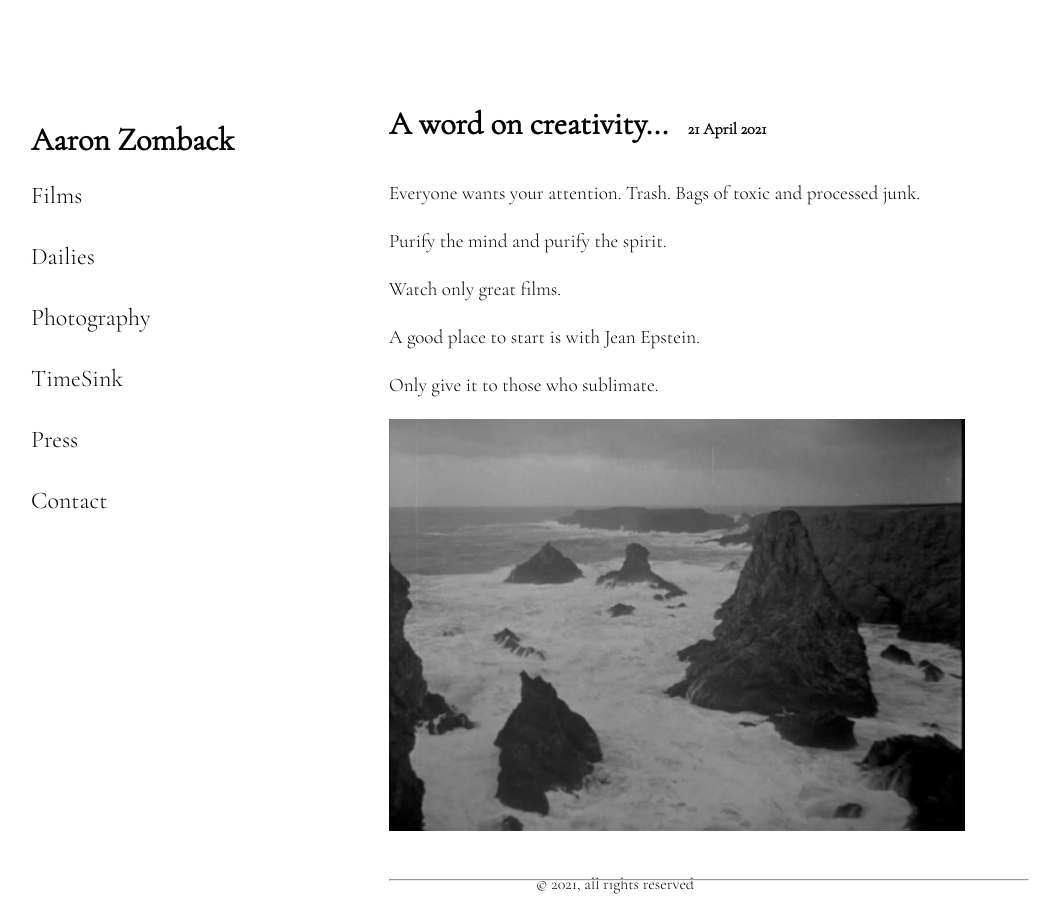
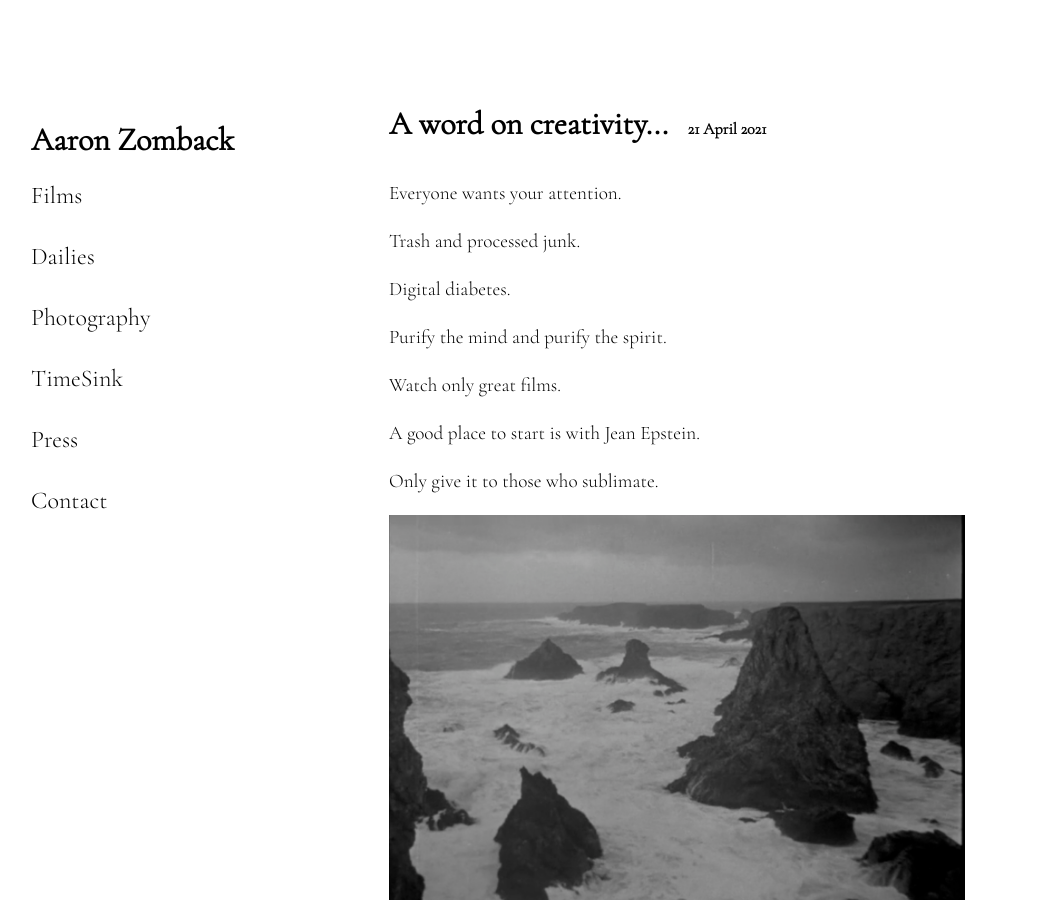
Before and after one commit to aaronzomback/zomback.com, a Jekyll site: the page built from _posts/2021-04-21-a-word-on-creativity-dot-dot-dot.markdown, in a window 1280 px wide and 900 px high. Shown: the whole window, without its empty margins (33-1093 px from the left). Built offline with Jekyll 4.4.1, drawn with Linux system fonts in a browser that asks for light colours; our own code applies the rules of GitHub Pages for plain Markdown files.

Commit message:
Updated A Word On Creativity Dot Dot Dot

```diff
--- a/_posts/2021-04-21-a-word-on-creativity-dot-dot-dot.markdown
+++ b/_posts/2021-04-21-a-word-on-creativity-dot-dot-dot.markdown
@@ -3,7 +3,11 @@ title: A word on creativity...
 date: 2021-04-21 19:46:00 Z
 ---
 
-Everyone wants your attention. Trash. Bags of toxic and processed junk.
+Everyone wants your attention.
+
+Trash and processed junk.
+
+Digital diabetes.
 
 Purify the mind and purify the spirit.
 
```
